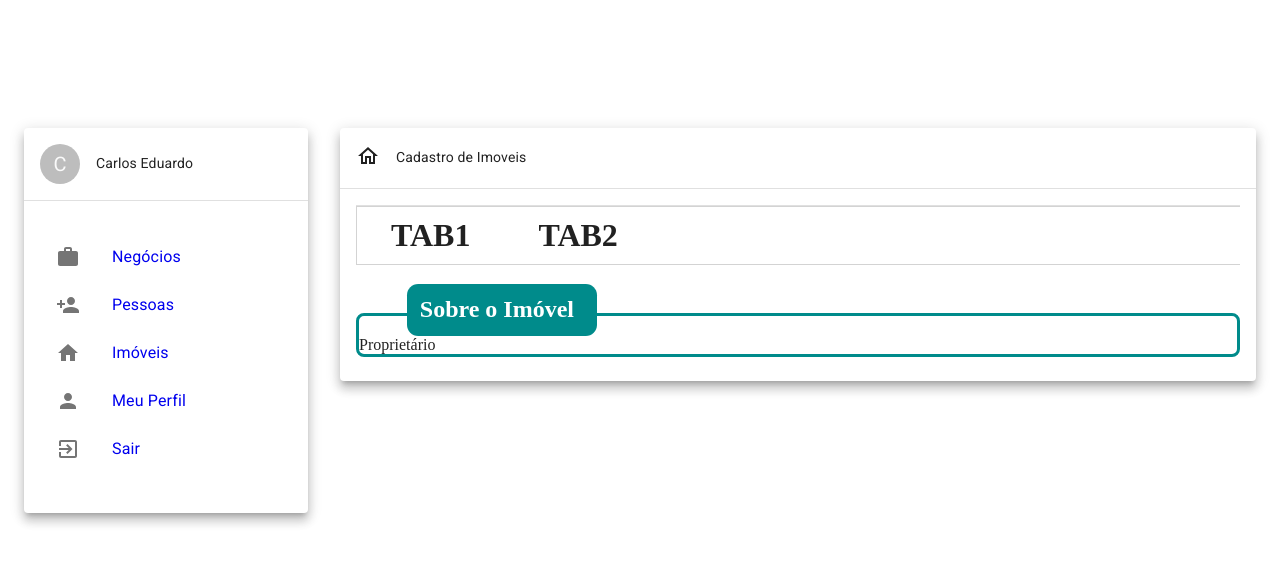
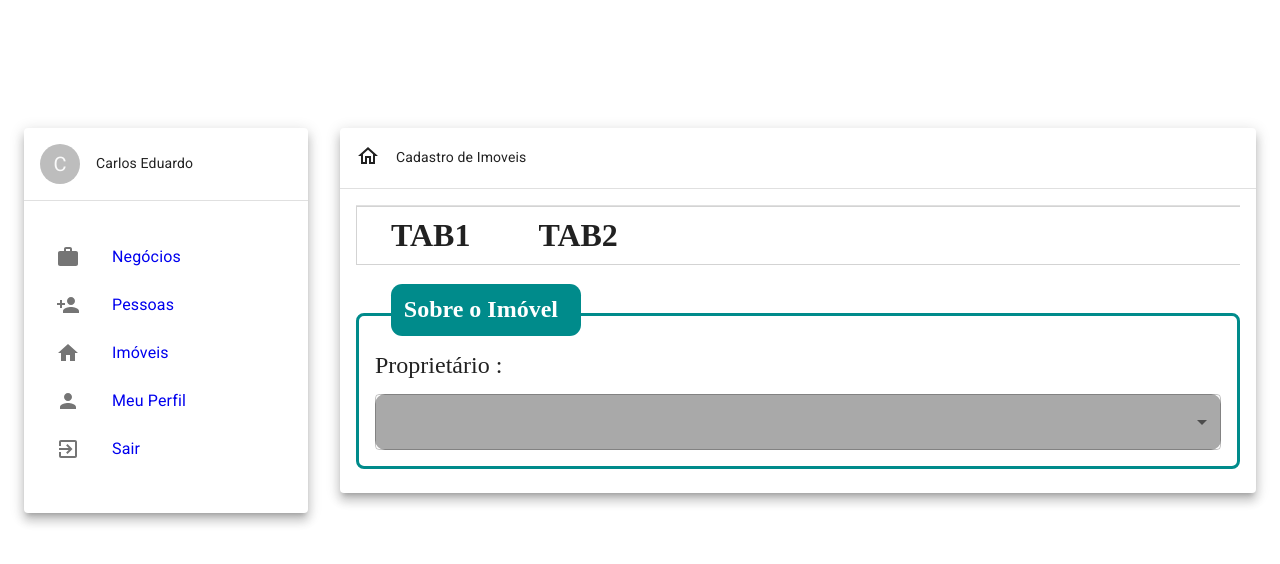
Before and after one commit to willianlemes/easyimoveis-front, a React (Create React App) app: page /propriedades in a window 1280 px wide. Shown: the top 564 px of the page. Built offline with nearby package versions, Linux system fonts and the light colour scheme; the HTML template or start-up script is replaced by a standard one.

Commit message:
Trabalhando com FormControl

```diff
--- a/src/pages/Properties/index.tsx
+++ b/src/pages/Properties/index.tsx
@@ -1,10 +1,13 @@
 import React from 'react';
 import HomeIcon from '@material-ui/icons/HomeOutlined';
-import { Divider } from '@material-ui/core';
+import { Divider, FormControl, Select, MenuItem } from '@material-ui/core';
 import FormContainer from '../../containers/FormContainer';
-import { ContainerTab, ContainerForm } from './styles';
+import { ContainerTab, ContainerForm, useStyles } from './styles';
 
-const Properties: React.FC = () => (
+const Properties: React.FC = () => {
+  const classes = useStyles();
+
+  return (
     <FormContainer title="Cadastro de Imoveis" icon={<HomeIcon />}>
       <Divider />
       <ContainerTab>
@@ -13,9 +16,17 @@ const Properties: React.FC = () => (
       </ContainerTab>
       <ContainerForm>
         <h2>Sobre o Imóvel</h2>
-      <p>Proprietário</p>
+        <p>Proprietário :</p>
+        <FormControl className={classes.root}>
+          <Select label="Dia da Semana" name="week_day" variant="outlined">
+            <MenuItem value="Proprietário 1">Proprietário 1</MenuItem>
+            <MenuItem value="Proprietário 2">Proprietário 2</MenuItem>
+            <MenuItem value="Proprietário 3">Proprietário 3</MenuItem>
+          </Select>
+        </FormControl>
       </ContainerForm>
     </FormContainer>
   );
+};
 
 export default Properties;
--- a/src/pages/Properties/styles.ts
+++ b/src/pages/Properties/styles.ts
@@ -1,4 +1,14 @@
 import styled from 'styled-components';
+import { makeStyles } from '@material-ui/core/styles';
+
+export const useStyles = makeStyles({
+  root: {
+    marginTop: 15,
+    width: '100%',
+    background: '#A9A9A9',
+    borderRadius: 10
+  }
+});
 
 export const ContainerTab = styled.div`
   display: flex;
@@ -15,6 +25,7 @@ export const ContainerTab = styled.div`
 `;
 export const ContainerForm = styled.div`
   margin-top: 3rem;
+  padding: 1rem;
   border: 3px;
   border-style: solid;
   border-color: #008b8b;
@@ -23,10 +34,14 @@ export const ContainerForm = styled.div`
   h2 {
     background-color: #008b8b;
     padding: 0.8rem;
-    margin-left: 3rem;
+    margin-left: 1rem;
     margin-right: 40rem;
     border-radius: 0.7rem;
     color: #fff;
-    margin-top: -2rem;
+    margin-top: -3rem;
+  }
+  p {
+    margin-top: 1rem;
+    font-size: 24px;
   }
 `;
```
Lines whose indentation alone changed are shown as unchanged.
